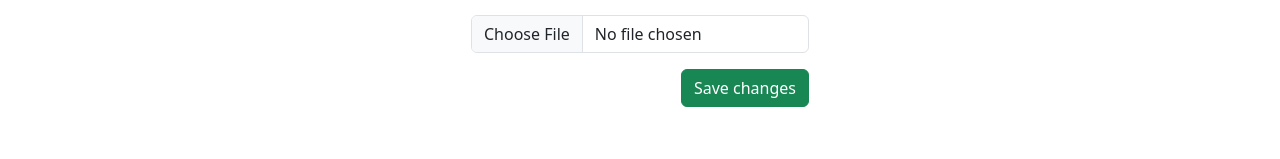
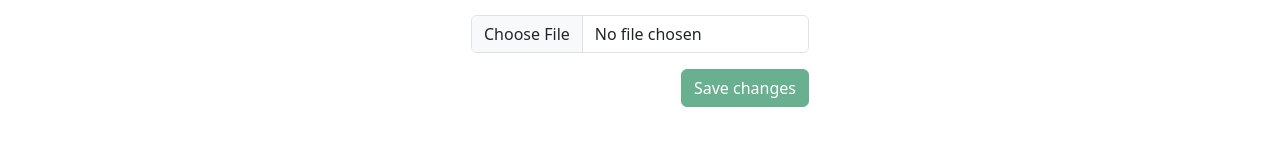
Before and after one commit to Simon-Bertram/prod_ready_react_apps, a React (Vite) app: page / in a window 1280 px wide. Both pictures are taken after typing "Sample" into the empty fields and a click on the button "Add". Shown: the part 207-366 px from the top of the page. Built offline with nearby package versions, Linux system fonts and the light colour scheme.

Commit message:
Add useMemo to ensure the image upload functionality only works with a title and a file

```diff
--- a/src/App.tsx
+++ b/src/App.tsx
@@ -66,6 +66,7 @@ function App() {
             {isCollapsed ? "Hide" : "Add"}
           </button>
           <UploadForm
+            inputs={inputs}
             isVisible={isCollapsed}
             onChange={handleOnChange}
             onSubmit={handleOnSubmit}
--- a/src/components/upload-form.tsx
+++ b/src/components/upload-form.tsx
@@ -1,14 +1,25 @@
+import { useMemo } from "react";
+
 interface UploadFormProps {
+  inputs: {
+    title: string | null;
+    file: File | null;
+    path: string | null;
+  };
   isVisible: boolean;
   onChange: React.ChangeEventHandler<HTMLInputElement>;
   onSubmit: React.FormEventHandler<HTMLFormElement>;
 }
 
 export default function UploadForm({
+  inputs,
   isVisible,
   onChange,
   onSubmit,
 }: UploadFormProps) {
+  const isDisabled = useMemo(() => {
+    return !!Object.values(inputs).some((input) => !input);
+  }, [inputs]);
   return (
     isVisible && (
       <>
@@ -33,7 +44,11 @@ export default function UploadForm({
                 onChange={onChange}
               />
             </div>
-            <button type="submit" className="btn btn-success float-end">
+            <button
+              type="submit"
+              className="btn btn-success float-end"
+              disabled={isDisabled}
+            >
               Save changes
             </button>
           </form>
```
